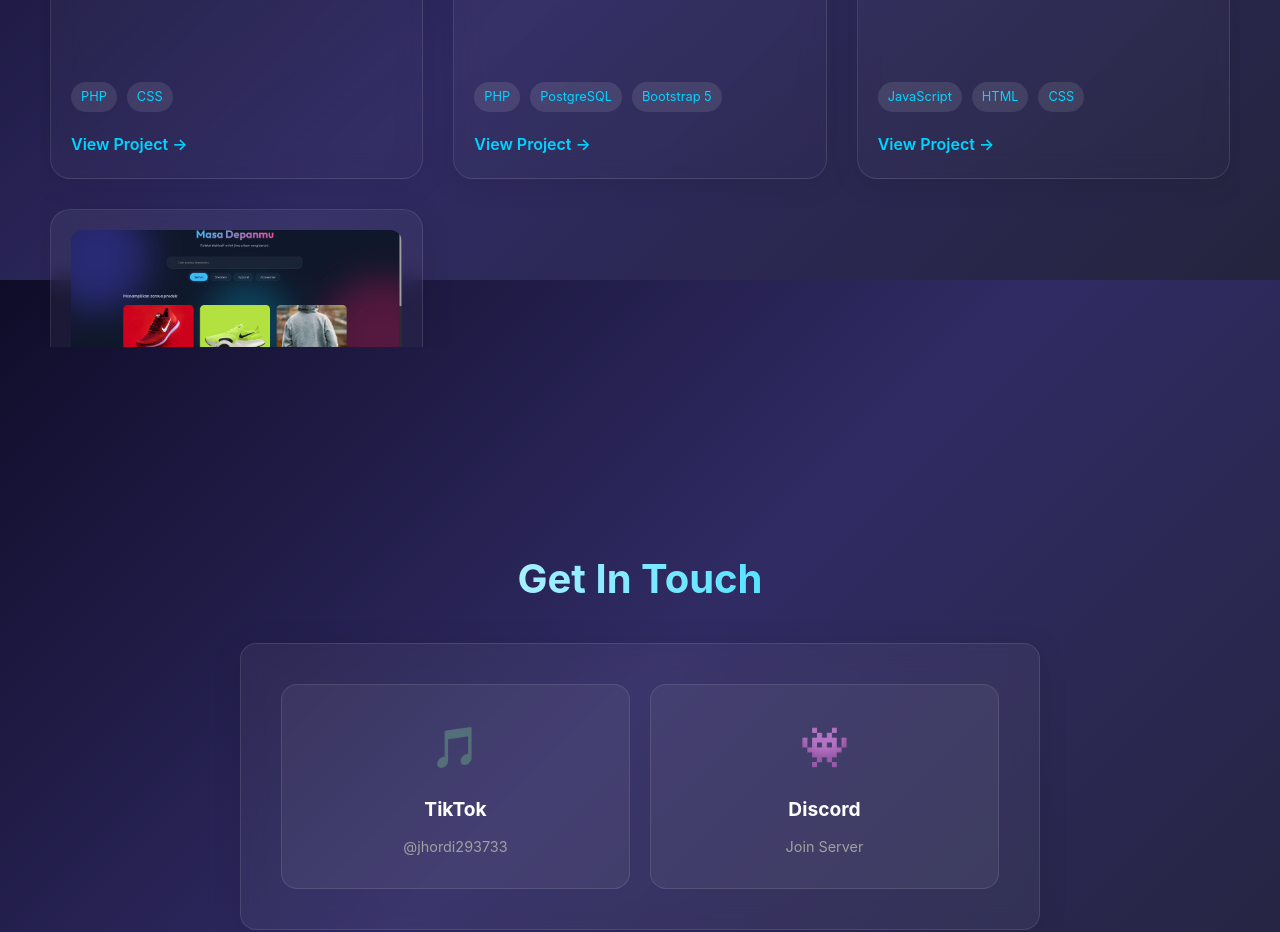
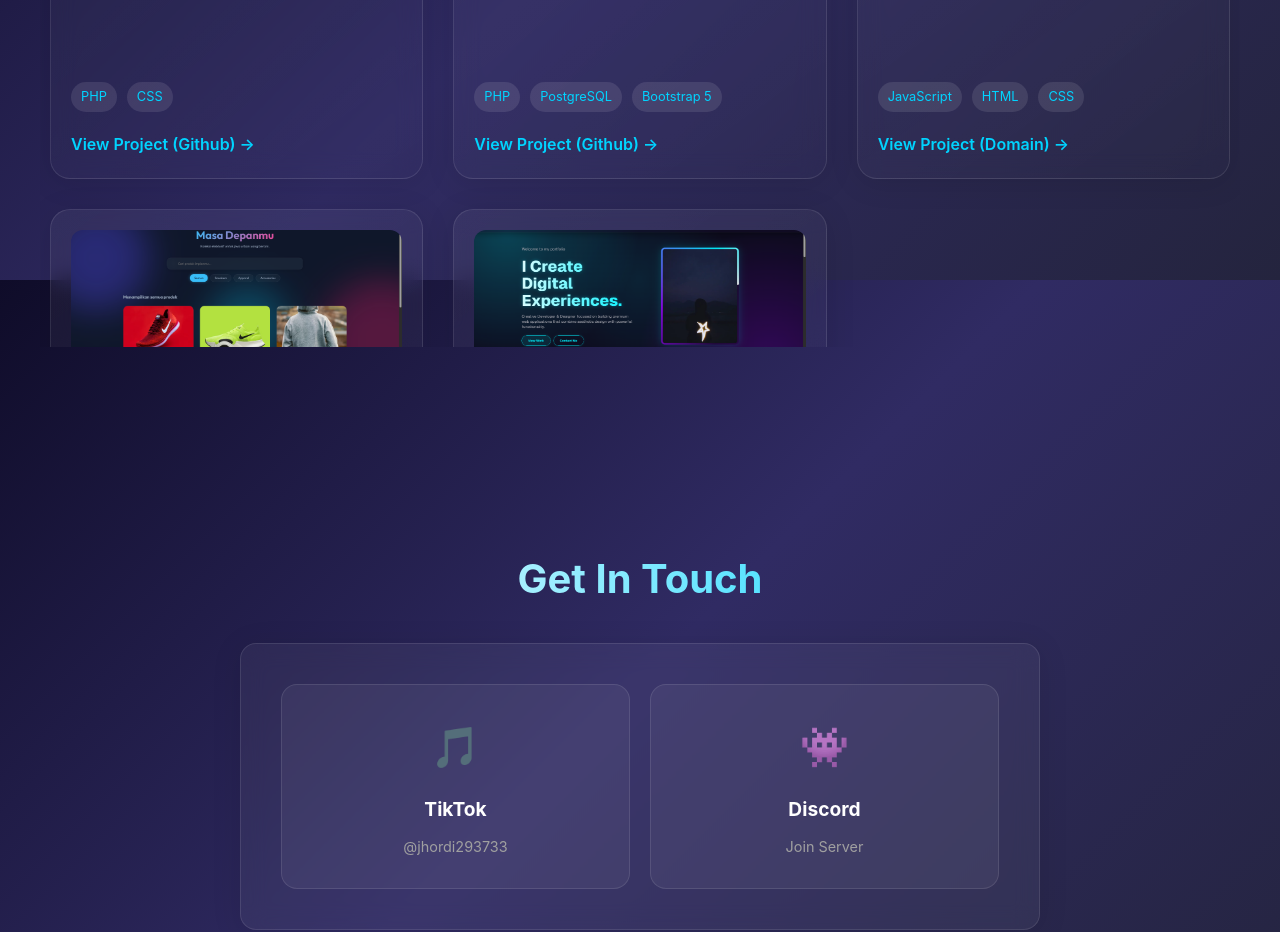
Before and after one commit to sleepyarya/Portfolio, a Vue app: page / in a window 1280 px wide. Shown: the part 2120-3052 px from the top of the page. Built offline with nearby package versions, Linux system fonts and the light colour scheme.

Commit message:
Implement ProjectsSection component to display portfolio projects with associated images.

```diff
--- a/src/components/ProjectsSection.vue
+++ b/src/components/ProjectsSection.vue
@@ -3,6 +3,7 @@ import myWebKosImg from '../assets/my-web-kos.png';
 import labSeImg from '../assets/lab-se.png';
 import utilityImg from '../assets/utility-web-app.png';
 import staticCatalogImg from '../assets/static-catalog.png';
+import portfolioNextJsImg from '../assets/portfolio-nextjs.png';
 
 const projects = [
   {
@@ -26,7 +27,7 @@ const projects = [
     title: 'Utility Web App',
     description: 'A versatile collection of web-based utility tools for everyday tasks.',
     tags: ['JavaScript', 'HTML', 'CSS'],
-    link: 'https://github.com/sleepyarya/UtilityWebApp',
+    link: 'https://utility-web-app-eta.vercel.app/',
     image: utilityImg
   },
   {
@@ -34,8 +35,16 @@ const projects = [
     title: 'Static Catalog',
     description: 'A responsive and static web-based catalog system to showcase products or items.',
     tags: ['CSS', 'JavaScript', 'HTML'],
-    link: 'https://github.com/sleepyarya/StaticCatalog',
+    link: 'https://static-catalog.vercel.app/',
     image: staticCatalogImg
+  },
+  {
+    id: 5,
+    title: 'Portfolio With Next.js',
+    description: 'A modern, high-performance portfolio website built with Next.js and styled for a premium user experience.',
+    tags: ['Next.js', 'React', 'CSS'],
+    link: 'https://portfolio-next-js-six-omega.vercel.app/',
+    image: portfolioNextJsImg
   }
 ];
 </script>
@@ -55,7 +64,9 @@ const projects = [
             <div class="tags">
               <span v-for="tag in project.tags" :key="tag">{{ tag }}</span>
             </div>
-            <a :href="project.link" class="card-link">View Project →</a>
+            <a :href="project.link" target="_blank" rel="noopener noreferrer" class="card-link">
+              View Project {{ project.link.includes('github.com') ? '(Github)' : '(Domain)' }} →
+            </a>
           </div>
         </div>
       </div>
```
Also changed, not shown: src/assets/portfolio-nextjs.png (added).
